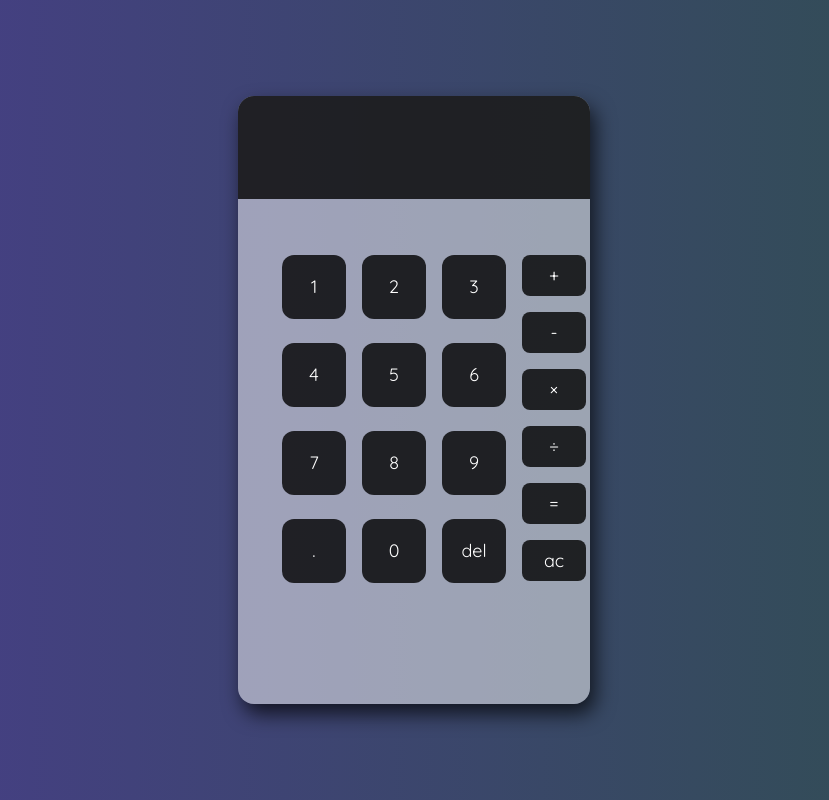
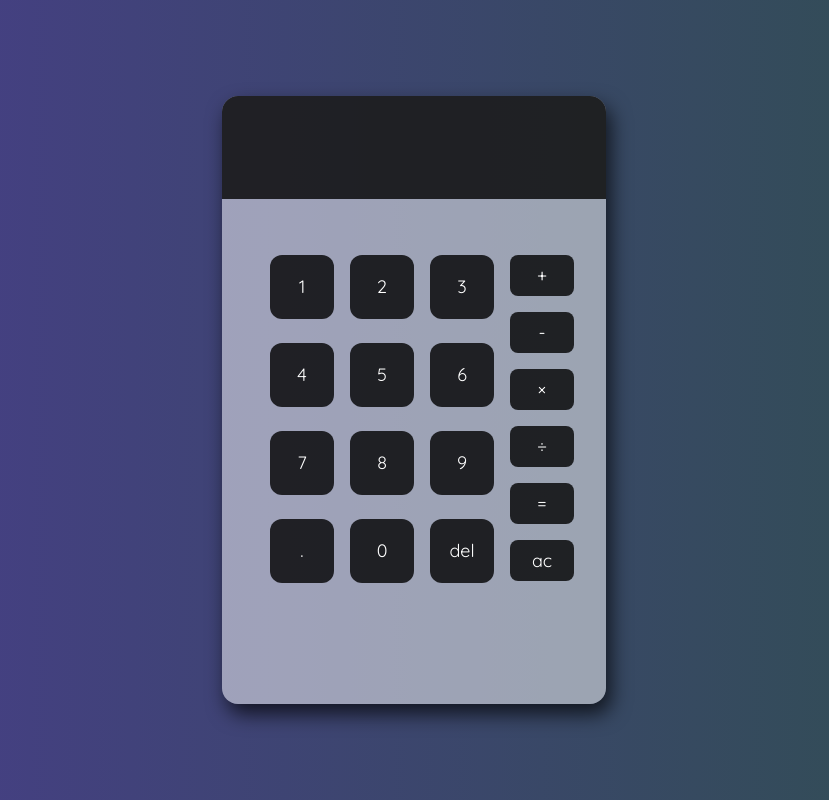
Before and after one commit to janinewhitley/simple-calculator, a plain HTML site: page index.html in a window 1280 px wide. Shown: the whole page, without its empty margins (226-1055 px from the left). Drawn offline with Linux system fonts and the light colour scheme.

Commit message:
changed calculator width

```diff
--- a/style.css
+++ b/style.css
@@ -25,7 +25,7 @@ button {
   flex-direction: column;
   align-items: center;
   height: 38rem;
-  width: 22rem;
+  width: 24rem;
   border-radius: 1rem;
   box-shadow: 5px 10px 20px rgb(0, 0, 0, .7);
   background-color: rgba(255, 255, 255, 0.5);
```
